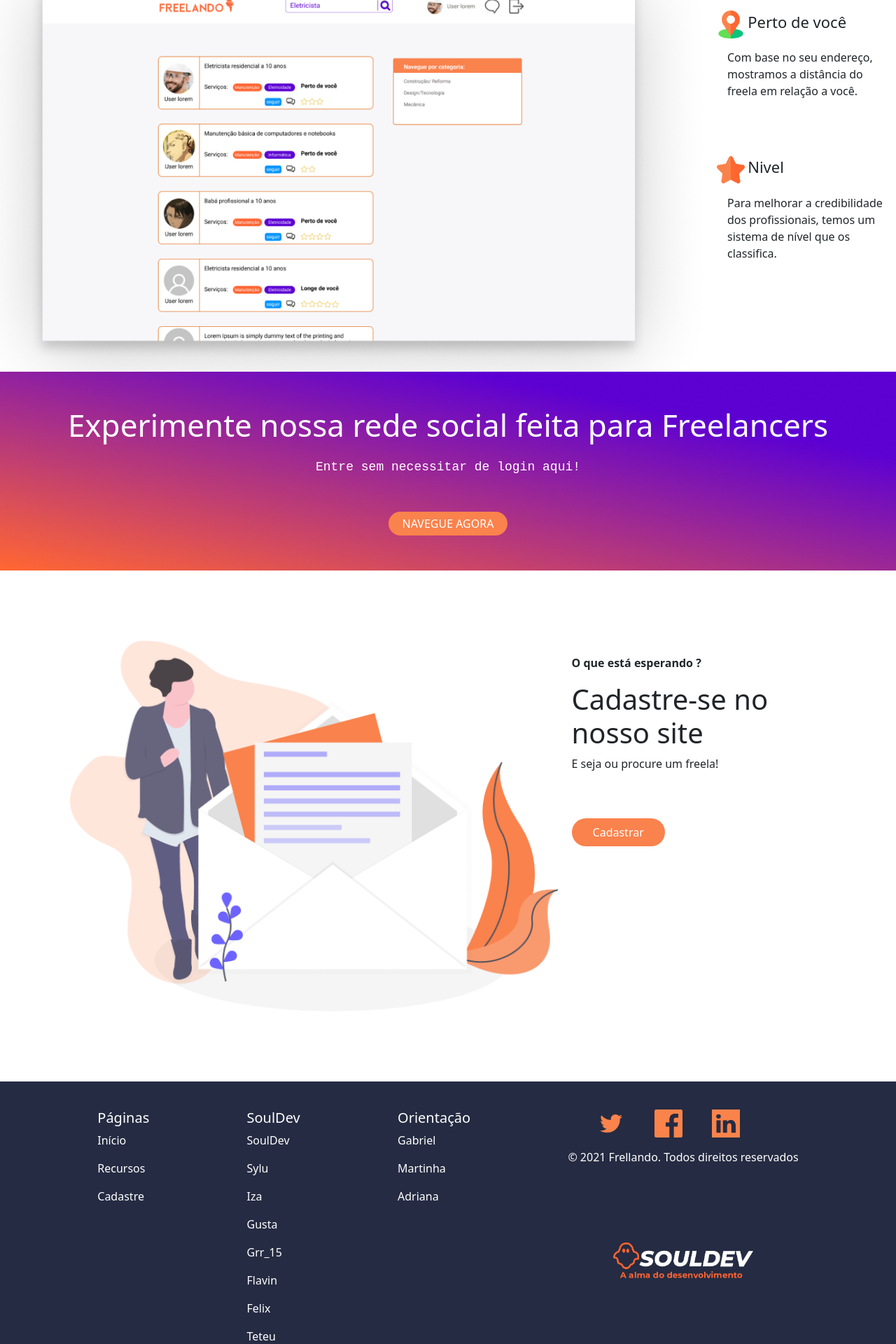
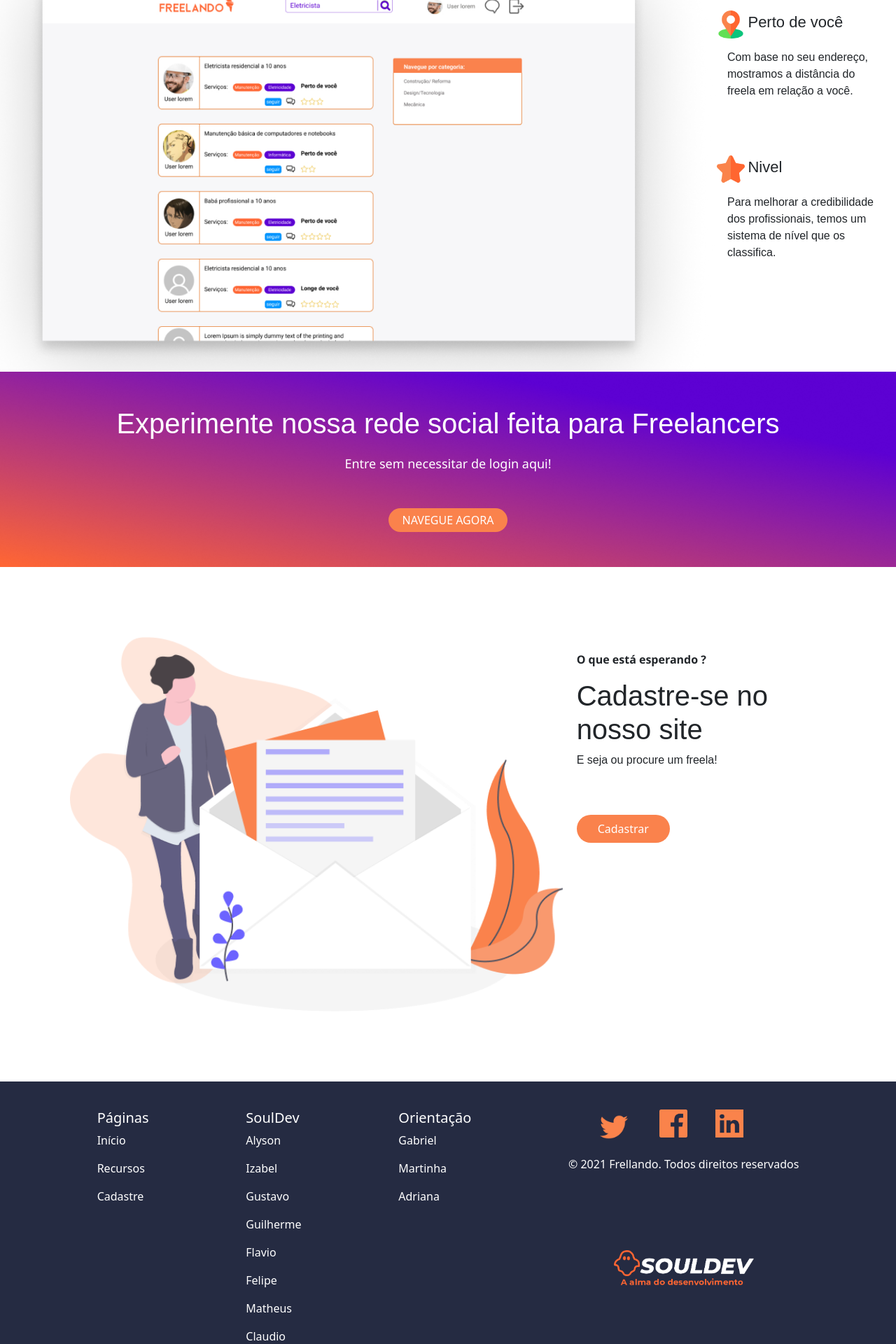
Before and after one commit to SoulsDev/Projeto-Freelando-WebSite, a PHP site: page /pages/LandPageTeste.html in a window 1280 px wide. Shown: the part 2240-4160 px from the top of the page at 70% size. Run offline with PHP 8.4, Linux system fonts and the light colour scheme.

Commit message:
Modify-Teste-Félix

```diff
--- a/css/landPage.css
+++ b/css/landPage.css
@@ -41,9 +41,11 @@ body {
 }
 .titulo-1{
     font-size: 55px;
+    font-family:Arial, Helvetica, sans-serif;
 }
 .texto-1{
     font-size: 24px;
+    font-family: 'Segoe UI', Tahoma, Geneva, Verdana, sans-serif;
 }
 .texto-1, .titulo-1{
     text-align: center;
@@ -240,6 +242,7 @@ body {
     display: flex;
     flex-direction: column;
     align-items: center;
+    font-family: Arial, Helvetica, sans-serif;
 }
 .conteudo-c{
     display: flex;
@@ -248,6 +251,7 @@ body {
 }
 .titulo-2{
     font-size: 22px;
+    font-family: Arial, Helvetica, sans-serif;
 }
 .conteudo-p-2{
     margin-top: 5px;
@@ -290,14 +294,15 @@ body {
     margin-top: 50px;
     margin-bottom: 20px;
     color: #fff;
-    font-size: 44px;
+    font-size: 40px;
     font-weight: normal;
+    font-family:Arial, Helvetica, sans-serif;
 }
 .texto-3{
     margin-bottom: 50px;
     color: #fff;
     font-size: 18px;
-    font-family:'Courier New', Courier, monospace;
+    font-family:'Segoe UI', Tahoma, Geneva, Verdana, sans-serif;
 }
 .btn-navegar{
     margin-bottom: 50px;
@@ -339,9 +344,11 @@ body {
 }
 .titulo-4, .texto-4-4{
     font-weight: normal;
+    font-family: Arial, Helvetica, sans-serif;
 }
 .texto-4{
     font-weight: bold;
+    font-family: 'Segoe UI', Tahoma, Geneva, Verdana, sans-serif;;
 }
 
 .botao1{
--- a/pages/LandPageTeste.html
+++ b/pages/LandPageTeste.html
@@ -161,15 +161,14 @@
                 <div class="SoulDev">
                     <h5>SoulDev</h5>
 
-                    <p>SoulDev</p>
-                    <p>Sylu</p>
-                    <p>Iza</p>
-                    <p>Gusta</p>
-                    <p>Grr_15</p>
-                    <p>Flavin</p>
-                    <p>Felix</p>
-                    <p>Teteu</p>
-                    <p>Claudin</p>
+                    <p>Alyson</p>
+                    <p>Izabel</p>
+                    <p>Gustavo</p>
+                    <p>Guilherme</p>
+                    <p>Flavio</p>
+                    <p>Felipe</p>
+                    <p>Matheus</p>
+                    <p>Claudio</p>
 
                 </div>
 
@@ -187,7 +186,7 @@
 
                     <div class="icones">
                         <p>
-                            <img src="../medias/img/twitter.png" alt="icone-twitter" width="40px" height="40px">
+                            <img src="../medias/img/twitter.png" alt="icone-twitter" width="50px" height="50px">
                         </p>
 
                         <p>
```
